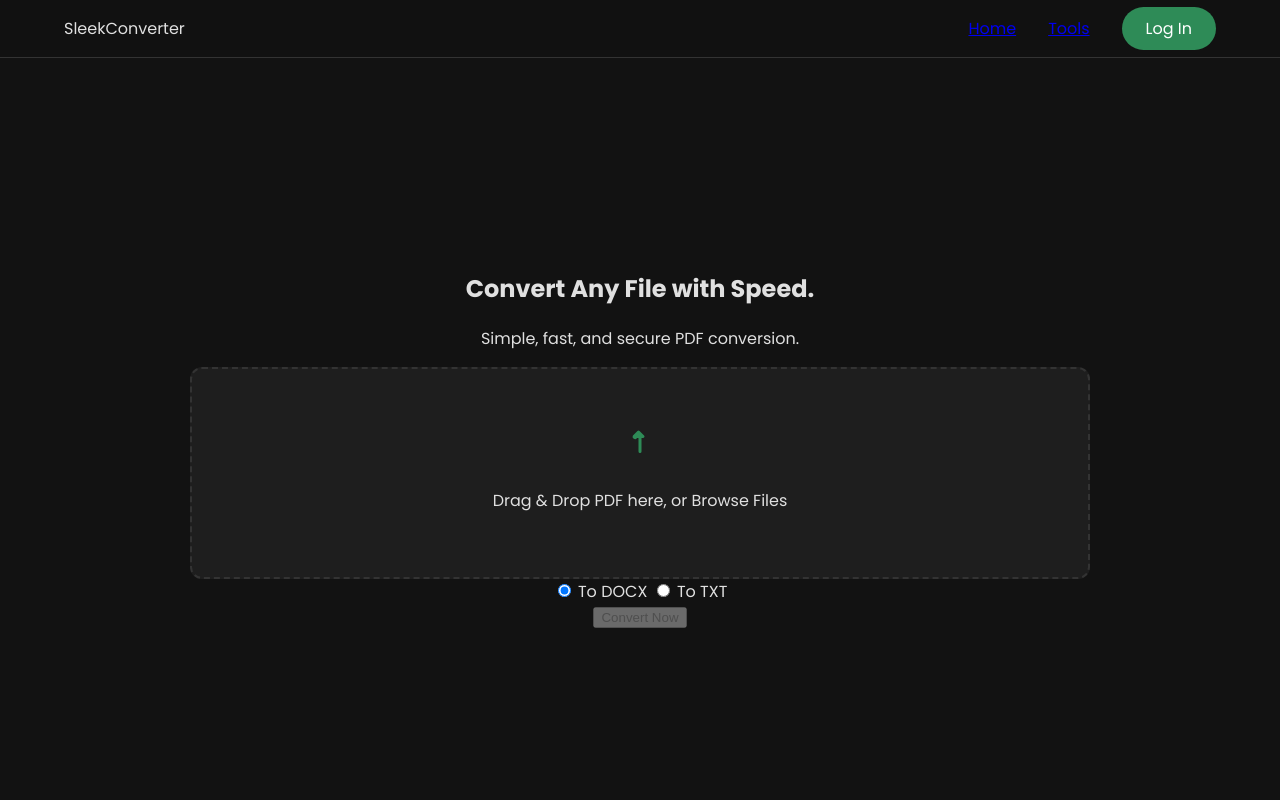
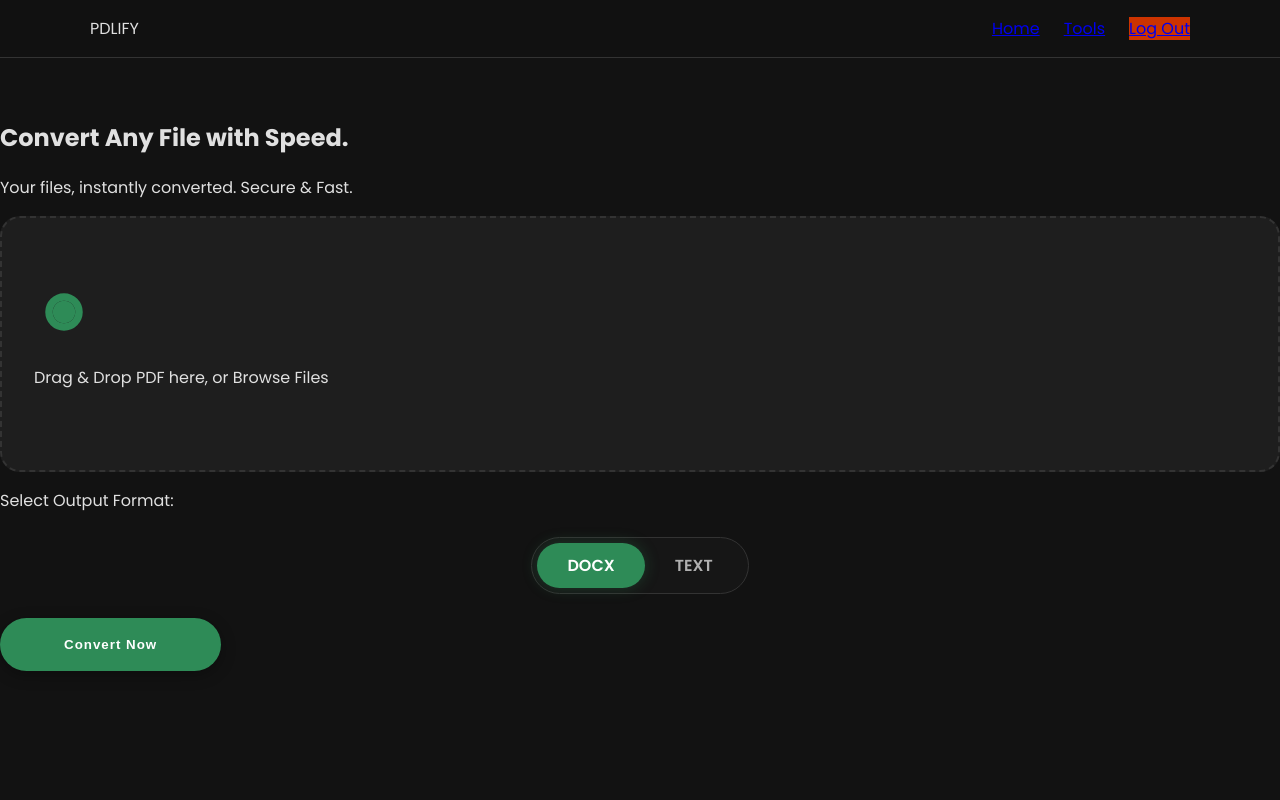
Before and after one commit to yajatdeshpande1513/PDFLIFY, a Flask app: page / in a window 1280 px wide. Run offline with Flask 3, Linux system fonts and the light colour scheme; the visitor is signed in with stand-in values (Sample User, id 1).

Commit message:
Finally the Webpage is completed

```diff
--- a/static/css/style.css
+++ b/static/css/style.css
@@ -5,6 +5,7 @@
   --text-light: #e0e0e0;
   --text-muted: #b0b0b0;
   --border-color: #333;
+  --glow: rgba(46, 139, 87, 0.3);
 }
 
 body {
@@ -12,28 +13,27 @@
   background-color: var(--background-dark);
   color: var(--text-light);
   margin: 0;
-  padding: 0;
+  min-height: 100vh;
   display: flex;
   flex-direction: column;
-  min-height: 100vh;
 }
 
-/* Header and Navigation Fix */
+/* --- Optimized Navbar --- */
 header {
   width: 100%;
   padding: 1rem 0;
   position: fixed;
   top: 0;
   left: 0;
-  background-color: rgba(18, 18, 18, 0.9);
-  backdrop-filter: blur(10px);
+  background-color: rgba(18, 18, 18, 0.85);
+  backdrop-filter: blur(12px);
   z-index: 1000;
   border-bottom: 1px solid var(--border-color);
 }
 
 nav {
   width: 90%;
-  max-width: 1200px;
+  max-width: 1100px;
   margin: 0 auto;
   display: flex;
   justify-content: space-between;
@@ -43,58 +43,75 @@
 .nav-links {
   list-style: none;
   display: flex;
+  gap: 1.5rem;
   align-items: center;
-  gap: 2rem;
   margin: 0;
-  padding: 0;
 }
 
-/* Hero Section Alignment */
-.main-content {
-  flex: 1;
+/* --- Interactive Radio Group --- */
+.option-group {
   display: flex;
-  flex-direction: column;
-  align-items: center;
-  justify-content: center;
-  padding-top: 80px; /* Space for fixed header */
+  background: #161616;
+  padding: 5px;
+  border-radius: 50px;
+  border: 1px solid var(--border-color);
+  width: fit-content;
+  margin: 1.5rem auto;
 }
 
-.container {
-  width: 90%;
-  max-width: 900px;
-  padding: 2rem;
-  text-align: center;
+.custom-radio {
+  position: relative;
+  cursor: pointer;
 }
 
-/* Login/Signup Card Centering */
-.auth-card {
-  background-color: var(--card-background);
-  padding: 2.5rem;
-  border-radius: 15px;
-  border: 1px solid var(--border-color);
-  width: 100%;
-  max-width: 400px;
-  margin: 40px auto;
-  box-shadow: 0 10px 30px rgba(0,0,0,0.5);
+.custom-radio input {
+  display: none;
 }
 
-.auth-card h1 { color: var(--primary-color); font-weight: 700; margin-bottom: 1.5rem; }
+.radio-label {
+  display: block;
+  padding: 10px 30px;
+  border-radius: 50px;
+  font-weight: 600;
+  color: var(--text-muted);
+  transition: all 0.3s ease;
+}
 
-/* Existing Button & Card Styles */
+.custom-radio input:checked + .radio-label {
+  background-color: var(--primary-color);
+  color: white;
+  box-shadow: 0 0 15px var(--glow);
+}
+
+/* --- Enhanced Upload Card --- */
 .file-upload-card {
   background-color: var(--card-background);
   border: 2px dashed var(--border-color);
-  border-radius: 12px;
-  padding: 3rem;
-  cursor: pointer;
+  border-radius: 20px;
+  padding: 4rem 2rem;
+  transition: all 0.4s cubic-bezier(0.175, 0.885, 0.32, 1.275);
+}
+
+.file-upload-card.dragover {
+  border-color: var(--primary-color);
+  transform: scale(1.02);
+  background-color: rgba(46, 139, 87, 0.05);
+}
+
+.convert-button {
+  background-color: var(--primary-color);
+  color: white;
+  padding: 1.2rem 4rem;
+  border: none;
+  border-radius: 50px;
+  font-weight: 700;
+  letter-spacing: 1px;
+  box-shadow: 0 4px 15px rgba(0,0,0,0.3);
   transition: all 0.3s ease;
 }
 
-.cta-button, .btn-primary {
-  background-color: var(--primary-color) !important;
-  border: none !important;
-  border-radius: 50px !important;
-  padding: 0.6rem 1.5rem !important;
-  color: white !important;
-  text-decoration: none;
+.convert-button:not(:disabled):hover {
+  filter: brightness(1.1);
+  box-shadow: 0 0 20px var(--glow);
+  transform: translateY(-2px);
 }
--- a/templates/index.html
+++ b/templates/index.html
@@ -3,53 +3,93 @@
 <head>
     <meta charset="UTF-8">
     <meta name="viewport" content="width=device-width, initial-scale=1.0">
-    <title>PDFLIFY - Sleek Converter</title>
+    <title>PDLIFY</title>
     <link href="https://fonts.googleapis.com/css2?family=Poppins:wght@400;600;700&display=swap" rel="stylesheet">
     <link rel="stylesheet" href="{{ url_for('static', filename='css/style.css') }}">
 </head>
 <body>
+
     <header>
         <nav>
-            <div class="logo">SleekConverter</div>
+            <div class="logo">PDLIFY</div>
             <ul class="nav-links">
-                <li><a href="/">Home</a></li>
+                <li><a href="#">Home</a></li>
                 <li><a href="/tools">Tools</a></li>
+                {% if current_user.is_authenticated %}
+                <li><a href="{{ url_for('logout') }}" class="cta-button" style="background: #cc3300;">Log Out</a></li>
+                {% else %}
                 <li><a href="{{ url_for('login') }}" class="cta-button">Log In</a></li>
+                {% endif %}
             </ul>
         </nav>
     </header>
 
-    <div class="main-content">
-        <main class="container">
+    <main class="container" style="margin-top: 100px;">
         <section class="hero-section">
             <h1 class="main-heading">Convert Any File with Speed.</h1>
-                <p class="sub-heading">Simple, fast, and secure PDF conversion.</p>
+            <p class="sub-heading">Your files, instantly converted. Secure & Fast.</p>
 
+            <form action="{{ url_for('convert') }}" method="post" enctype="multipart/form-data">
                 <div class="file-upload-card" id="drop-zone">
                     <div class="upload-icon">
-                        <svg width="48" height="48" fill="var(--primary-color)" viewBox="0 0 16 16"><path d="M7.5 7v4.5a.5.5 0 0 0 1 0V7h.5a.5.5 0 0 0 .354-.854l-1.5-1.5a.5.5 0 0 0-.708 0l-1.5 1.5A.5.5 0 0 0 7 7h.5z"/></svg>
+                        <svg xmlns="http://www.w3.org/2000/svg" width="60" height="60" fill="var(--primary-color)" viewBox="0 0 16 16">
+                            <path d="M8 11a3 3 0 1 1 0-6 3 3 0 0 1 0 6z"/>
+                            <path d="M8 13A5 5 0 1 1 8 3a5 5 0 0 1 0 10zm0-2a3 3 0 1 0 0-6 3 3 0 0 0 0 6z"/>
+                        </svg>
                     </div>
-                    <p>Drag & Drop PDF here, or <span class="browse-link">Browse Files</span></p>
+                    <p id="file-status">Drag & Drop PDF here, or <span class="browse-link">Browse Files</span></p>
+                    <input type="file" id="real-file-input" name="file" accept=".pdf" hidden required>
                 </div>
 
-                <form action="{{ url_for('convert') }}" method="post" enctype="multipart/form-data">
-                    <input type="file" id="real-file-input" name="file" required hidden>
                 <div class="conversion-options">
+                    <p class="text-muted mb-2">Select Output Format:</p>
                     <div class="option-group">
                         <label class="custom-radio">
                             <input type="radio" name="output_format" value="docx" checked>
-                                <span class="radio-label">To DOCX</span>
+                            <span class="radio-label">DOCX</span>
                         </label>
                         <label class="custom-radio">
                             <input type="radio" name="output_format" value="txt">
-                                <span class="radio-label">To TXT</span>
+                            <span class="radio-label">TEXT</span>
                         </label>
                     </div>
                 </div>
+
                 <button type="submit" class="convert-button" id="submit-btn" disabled>Convert Now</button>
             </form>
         </section>
     </main>
-    </div>
+
+    <script>
+        const dropZone = document.getElementById('drop-zone');
+        const fileInput = document.getElementById('real-file-input');
+        const statusText = document.getElementById('file-status');
+        const convertBtn = document.getElementById('submit-btn');
+
+        dropZone.addEventListener('click', () => fileInput.click());
+
+        fileInput.addEventListener('change', function() {
+            if (this.files.length > 0) {
+                statusText.innerHTML = `<strong>Selected:</strong> ${this.files[0].name}`;
+                convertBtn.disabled = false;
+                dropZone.style.borderColor = "var(--primary-color)";
+            }
+        });
+
+        // Drag and Drop Logic
+        ['dragover', 'dragleave', 'drop'].forEach(evt => {
+            dropZone.addEventListener(evt, e => {
+                e.preventDefault();
+                if(evt === 'dragover') dropZone.classList.add('dragover');
+                else dropZone.classList.remove('dragover');
+
+                if(evt === 'drop' && e.dataTransfer.files.length > 0) {
+                    fileInput.files = e.dataTransfer.files;
+                    statusText.innerHTML = `<strong>Selected:</strong> ${e.dataTransfer.files[0].name}`;
+                    convertBtn.disabled = false;
+                }
+            });
+        });
+    </script>
 </body>
 </html>
```
Lines whose indentation alone changed are shown as unchanged.
